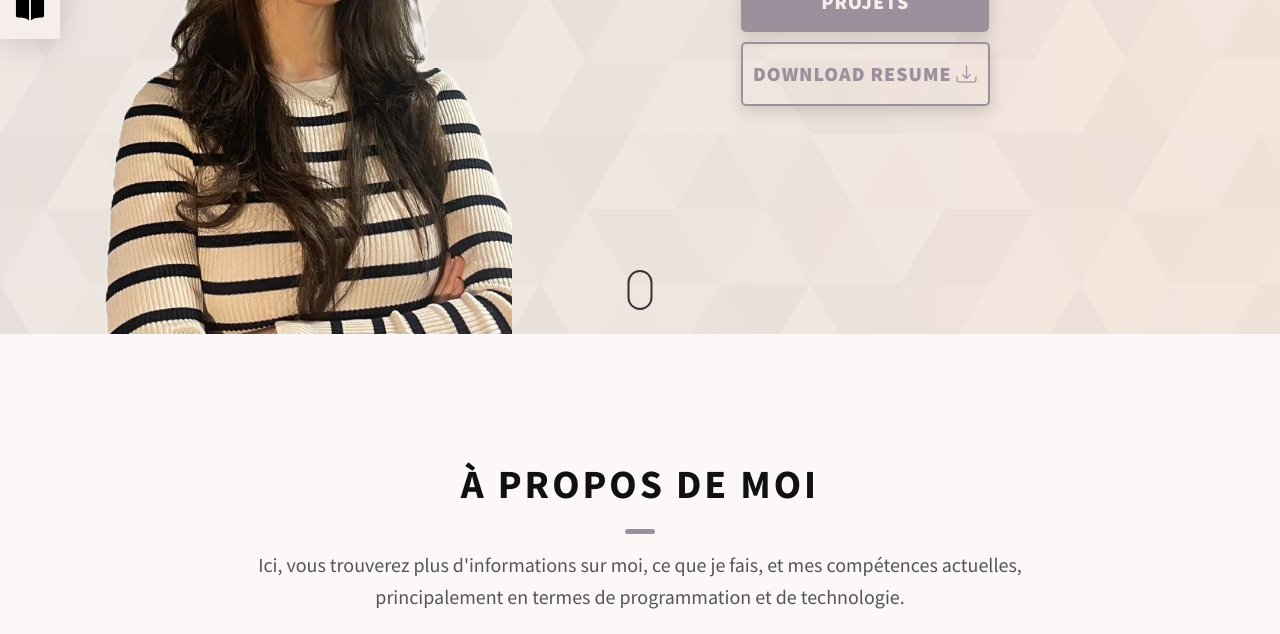
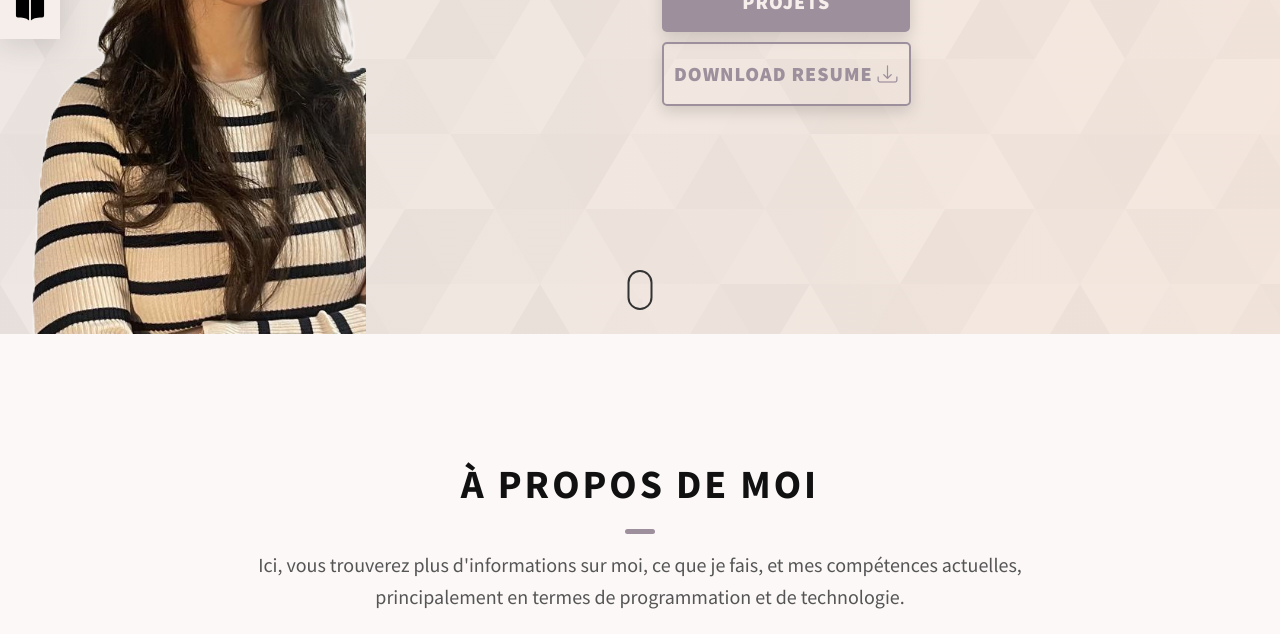
Before and after one commit to AlaeMghirbi/Portefolio, a website: page index.html in a window 1280 px wide. Shown: the part 466-1100 px from the top of the page. Drawn offline with nearby package versions, Linux system fonts and the light colour scheme.

Commit message:
fixing home page

```diff
--- a/css/style.css
+++ b/css/style.css
@@ -1148,7 +1148,8 @@
         }
 
         .row> :last-child {
-            width: 60%;
+            /* width: 60%; */
+            width: 100%;
             align-content: center;
             justify-content: center;
         }
```
